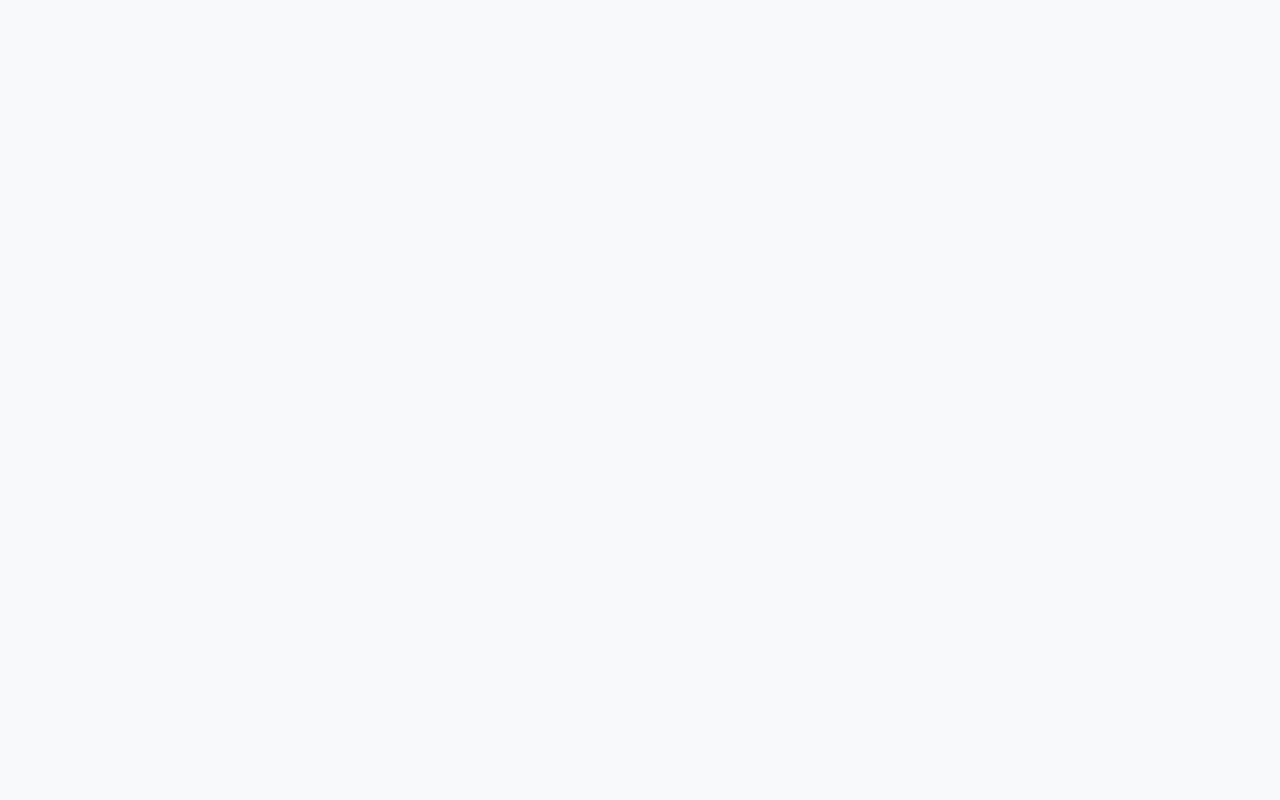
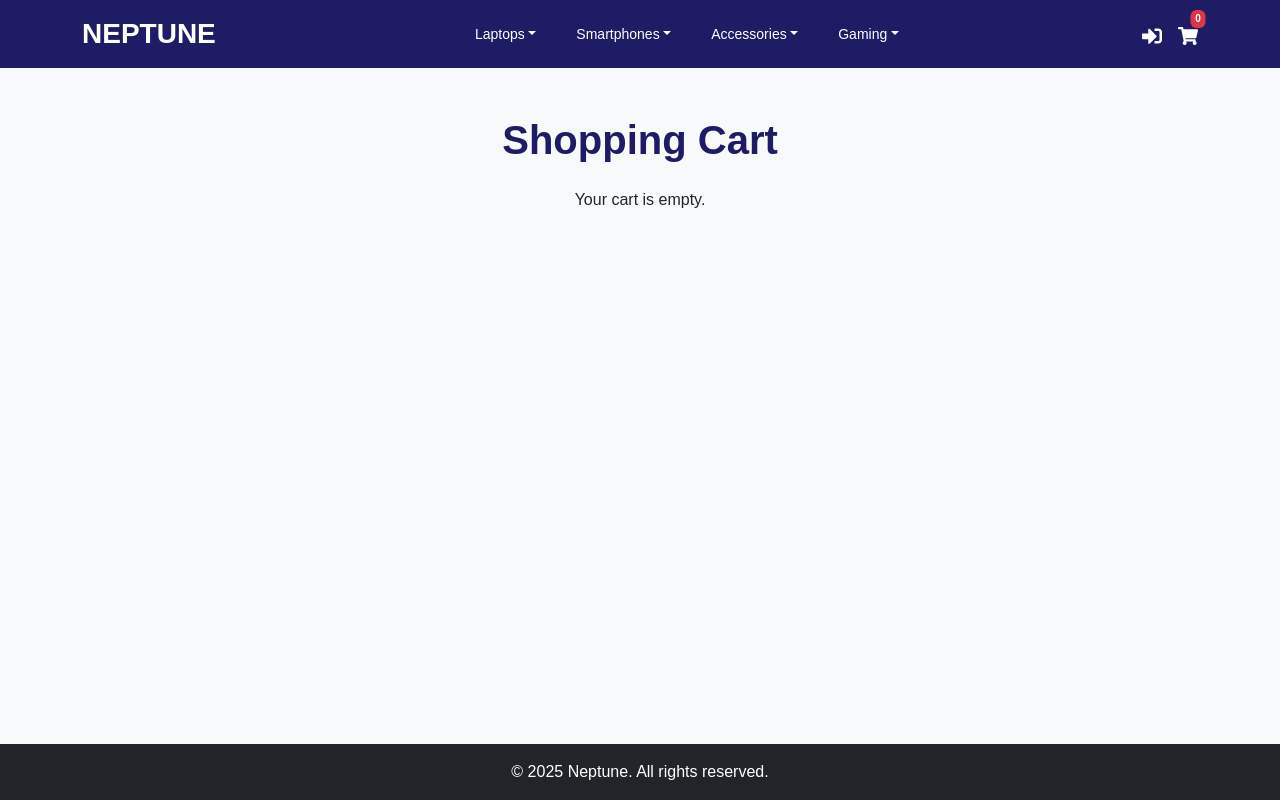
Before and after one commit to farukkeskinn/CS308-FE, a React (Create React App) app: page /shopping-cart in a window 1280 px wide. Before the commit this address had no page. Built offline with nearby package versions, Linux system fonts and the light colour scheme.

Commit message:
template of shopping cart, adjusted routes

```diff
--- a/src/App.js
+++ b/src/App.js
@@ -6,6 +6,7 @@ import Homepage from "./pages/Homepage/Homepage";
 // src/App.js
 import LoginPage from "./pages/Login/LoginPage";
 import Register from "./pages/Register/Register";
+import ShoppingCart from "./pages/ShoppingCart/ShoppingCart";
 function App() {
   return (
     <Router>
@@ -18,6 +19,9 @@ function App() {
       <Routes>
         <Route path="/register" element={<Register />} />
       </Routes>
+      <Routes>
+        <Route path="/shopping-cart" element={<ShoppingCart />} />
+      </Routes>
     </Router>
   );
 }
--- a/src/components/Navbar.js
+++ b/src/components/Navbar.js
@@ -82,7 +82,7 @@ const Navbar = () => {
           <Link to="/login" className="text-white fs-5">
             <FaSignInAlt />
           </Link>
-          <Link to="/cart" className="text-white fs-5 position-relative">
+          <Link to="/shopping-cart" className="text-white fs-5 position-relative">
             <FaShoppingCart />
             {/* Küçültülmüş Sepet Sayısı */}
             <span className="position-absolute top-0 start-100 translate-middle badge bg-danger p-1" style={{ fontSize: "10px", minWidth: "15px" }}>
--- /dev/null
+++ b/src/pages/ShoppingCart/ShoppingCart.js
@@ -0,0 +1,60 @@
+import { useState, useEffect } from "react";
+import Navbar from "../../components/Navbar";
+
+export default function ShoppingCart() {
+  const [cartItems, setCartItems] = useState([]);
+
+  useEffect(() => {
+    // Fetch cart items from local storage or API
+    const storedCartItems = JSON.parse(localStorage.getItem("cartItems")) || [];
+    setCartItems(storedCartItems);
+  }, []);
+
+  const handleRemoveItem = (productId) => {
+    const updatedCartItems = cartItems.filter(item => item.id !== productId);
+    setCartItems(updatedCartItems);
+    localStorage.setItem("cartItems", JSON.stringify(updatedCartItems));
+  };
+
+  return (
+    <div className="d-flex flex-column min-vh-100">
+      {/* Navbar */}
+      <Navbar />
+
+      {/* Shopping Cart Section */}
+      <main className="flex-grow-1 container py-5">
+        <h1 className="fw-bold text-custom text-center">Shopping Cart</h1>
+        <div className="container mt-4">
+          {cartItems.length > 0 ? (
+            <div className="row g-4">
+              {cartItems.map((item) => (
+                <div className="col-md-4" key={item.id}>
+                  <div className="card shadow">
+                    <img src={item.image} className="card-img-top" alt={item.name} />
+                    <div className="card-body text-center">
+                      <h5 className="card-title">{item.name}</h5>
+                      <p className="card-text">{item.price} TL</p>
+                      <button
+                        className="btn btn-danger w-100"
+                        onClick={() => handleRemoveItem(item.id)}
+                      >
+                        Remove from Cart
+                      </button>
+                    </div>
+                  </div>
+                </div>
+              ))}
+            </div>
+          ) : (
+            <p className="text-center">Your cart is empty.</p>
+          )}
+        </div>
+      </main>
+
+      {/* Footer */}
+      <footer className="footer bg-dark text-white text-center py-3 mt-auto">
+        &copy; 2025 Neptune. All rights reserved.
+      </footer>
+    </div>
+  );
+}
```
Also changed, not shown: src/pages/ShoppingCart/ShoppingCart.css (added).
